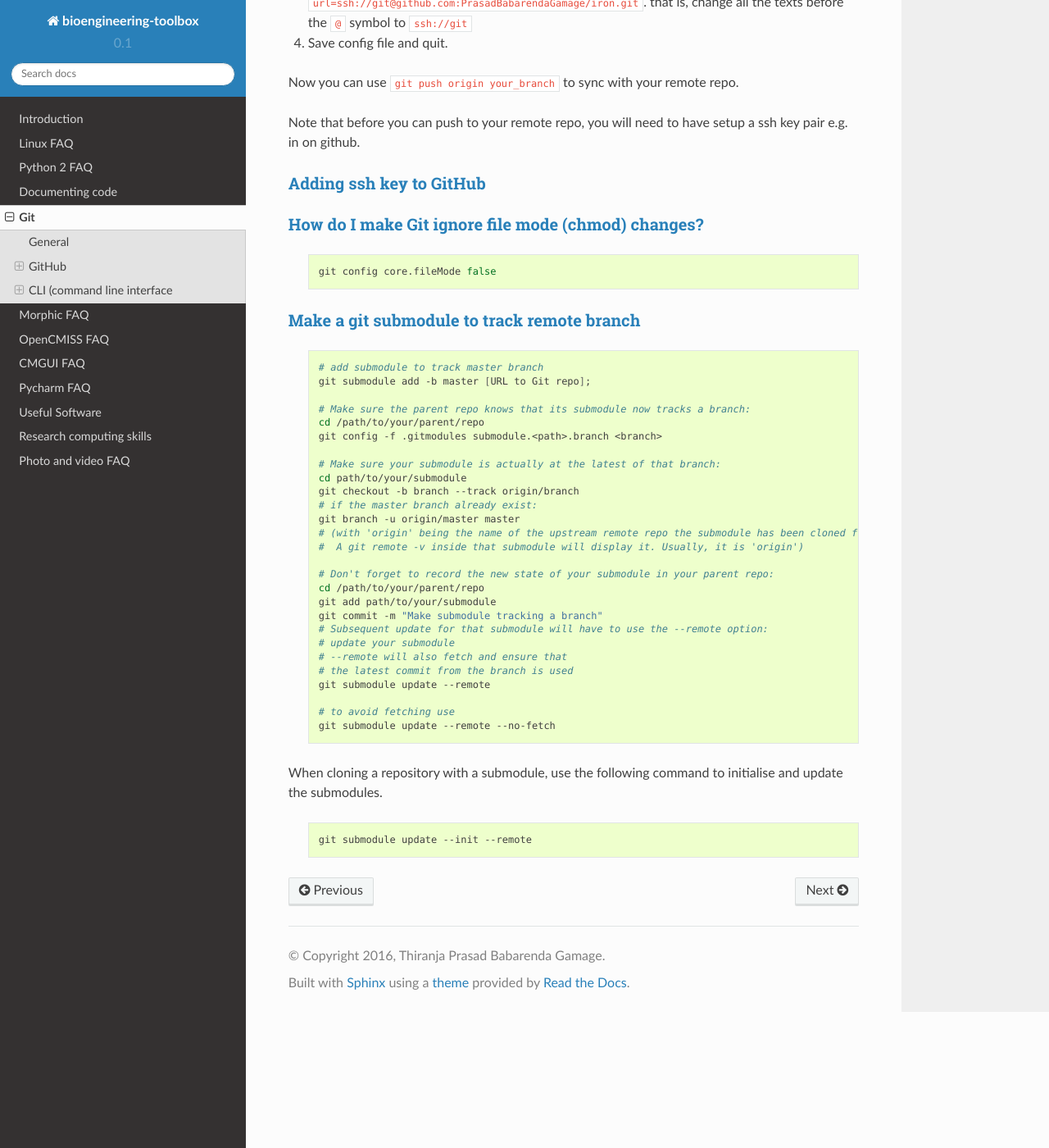
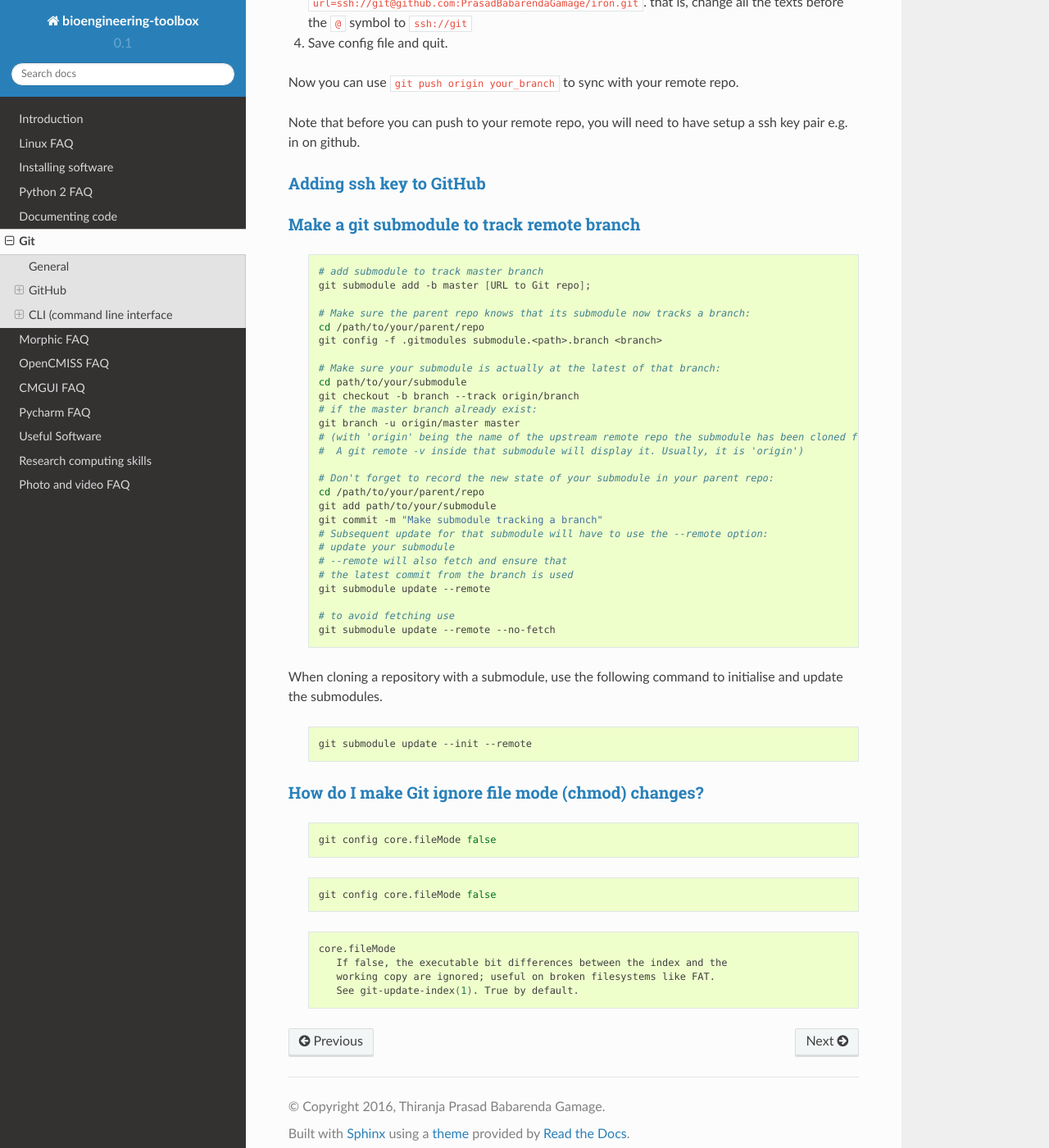
Before and after one commit to PrasadBabarendaGamage/bioengineering-toolbox, a Sphinx documentation site: the page built from docs/source/git.rst, in a window 1280 px wide and 1400 px high, scrolled down 1669 px. Shown: the whole window at 82% size. Built offline with Sphinx 7.4.7 and the Read the Docs theme 2.0.0, drawn with Linux system fonts in a browser that asks for light colours; formulas are drawn with MathJax 3; pages that are not in the unit, such as notebooks, are missing from menus.

Commit message:
Updating git faq and addng installing software faq

```diff
--- a/docs/source/git.rst
+++ b/docs/source/git.rst
@@ -97,14 +97,6 @@ setup a ssh key pair e.g. in on github.
 `Adding ssh key to GitHub <https://help.github.com/articles/adding-a-new-ssh-key-to-your-github-account/>`_
 ----------------------------------------------------------------------------------------------------
 
-`How do I make Git ignore file mode (chmod) changes? <https://stackoverflow.com/questions/1580596/how-do-i-make-git-ignore-file-mode-chmod-changes/>`_
--------------------------------------------------------------------------------
-
-  .. code-block:: bash
-
-    git config core.fileMode false
-
-
 `Make a git submodule to track remote branch <https://stackoverflow.com/questions/1777854/git-submodules-specify-a-branch-tag/18799234#18799234/>`_
 --------------------------------------------------
 
@@ -143,3 +135,20 @@ When cloning a repository with a submodule, use the following command to initial
   .. code-block:: bash
 
     git submodule update --init --remote
+
+`How do I make Git ignore file mode (chmod) changes? <https://stackoverflow.com/questions/1580596/how-do-i-make-git-ignore-file-mode-chmod-changes/>`_
+-------------------------------------------------------------------------------
+
+  .. code-block:: bash
+
+    git config core.fileMode false
+  .. code-block:: bash
+
+    git config core.fileMode false
+
+  .. code-block:: bash
+
+    core.fileMode
+       If false, the executable bit differences between the index and the
+       working copy are ignored; useful on broken filesystems like FAT.
+       See git-update-index(1). True by default.
--- a/docs/source/index.rst
+++ b/docs/source/index.rst
@@ -13,6 +13,7 @@ Contents:
 
    introduction
    linux_faq
+   installing_software
    python_2_faq
    documenting_code
    git
```
Also changed, not shown: docs/source/installing_software.rst (added, +17 -0 lines).
